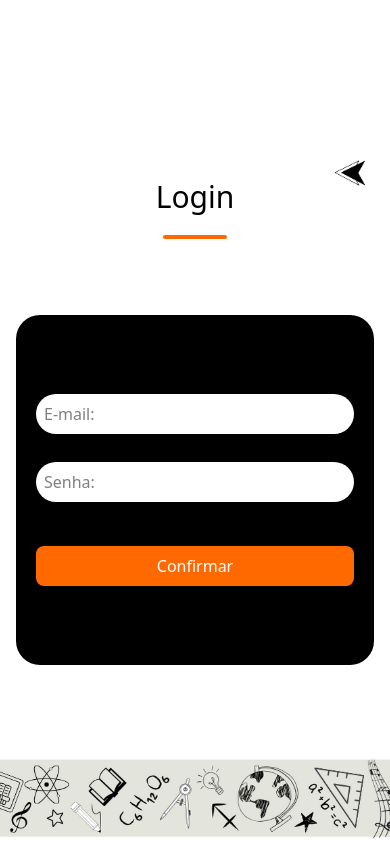
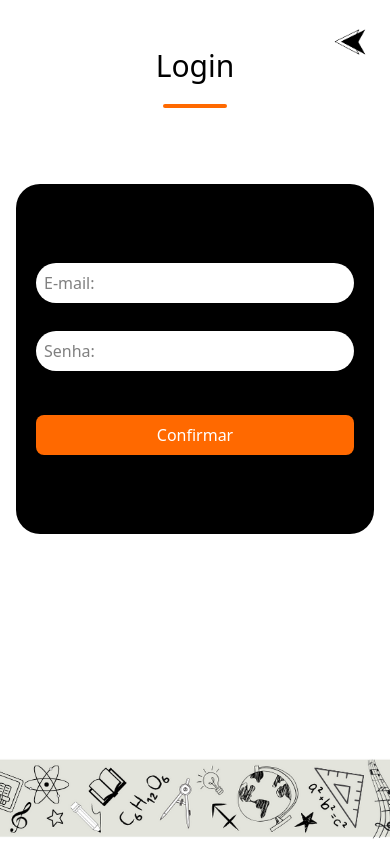
Before and after one commit to GabrielDoSaaS/falaon, a React (Vite) app in the folder frontend/: page /login in a window 390 px wide. Built offline with nearby package versions, Linux system fonts and the light colour scheme.

Commit message:
Update LoginPage.jsx

```diff
--- a/frontend/src/pages/LoginPage.jsx
+++ b/frontend/src/pages/LoginPage.jsx
@@ -27,8 +27,11 @@ const LoginPage = () => {
     };
 
     return (
-        <div className="min-h-screen w-screen text-white flex flex-col items-center justify-center gap-5 relative px-4 py-8">
-            {/* Bloco do título "Cadastro" e botão "Voltar" */}
+        // ALTERAÇÃO AQUI: Mudei de "justify-center" para "justify-start md:justify-center"
+        // e adicionei "pt-12 md:pt-8 overflow-hidden" para ficar igual ao RegisterPage
+        <div className="min-h-screen w-screen text-white flex flex-col items-center justify-start md:justify-center gap-5 relative px-4 py-8 pt-12 md:pt-8 overflow-hidden">
+
+            {/* Bloco do título "Login" e botão "Voltar" */}
             <div className="w-full flex justify-center items-center mb-20 md:mb-[150px] lg:mb-[200px] relative">
                 <div className="flex items-center gap-3 relative">
                     <h1 className="text-3xl sm:text-4xl text-black relative">Login</h1>
@@ -59,7 +62,7 @@ const LoginPage = () => {
                         onChange={(e)=>setPassword(e.target.value)}
                     />
 
-                    {/* Checkbox e Texto de Declaração */}
+                    {/* Checkbox e Texto de Declaração podem ser inseridos aqui se necessário no futuro */}
 
                     <button className="text-white bg-orange-500 p-2 rounded-lg mt-4" onClick={()=>handleRegister()}>Confirmar</button>
                 </div>
```
